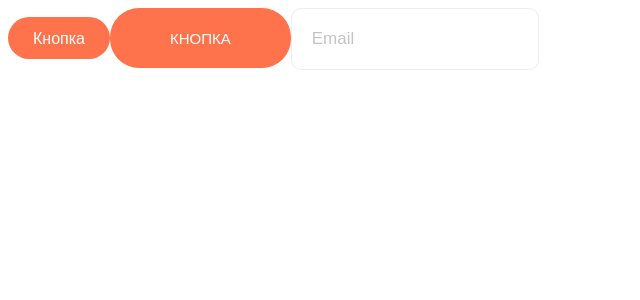
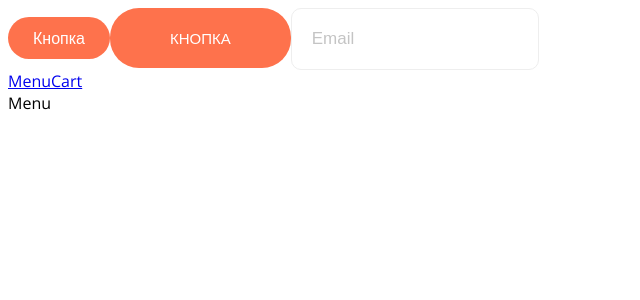
Before and after one commit to kixxpy/Pizza-app, a React (Vite) app: page / in a window 1280 px wide. Shown: the top 300 px of the page, without its empty margins (0-640 px from the left). Built offline with nearby package versions, Linux system fonts and the light colour scheme.

Commit message:
Настройка роутинга

```diff
--- a/src/App.tsx
+++ b/src/App.tsx
@@ -1,5 +1,7 @@
 import Button from './components/Button/Button';
-import Input from './components/Input/Input'
+import Input from './components/Input/Input';
+
+
 
 function App() {
 	return (
--- /dev/null
+++ b/src/layout/Menu/Menu.tsx
@@ -0,0 +1,15 @@
+import { Link, Outlet } from 'react-router-dom';
+
+export function Layout() {
+	return (
+		<div>
+			<div>
+				<Link to='/'>Menu</Link>
+				<Link to='/cart'>Cart</Link>
+			</div>
+			<div>
+				<Outlet/>
+			</div>
+		</div>
+	)
+}
--- a/src/main.tsx
+++ b/src/main.tsx
@@ -1,10 +1,37 @@
-import React from 'react'
-import ReactDOM from 'react-dom/client'
-import App from './App.tsx'
-import './index.css'
+import React from 'react';
+import ReactDOM from 'react-dom/client';
+import App from './App.tsx';
+import './index.css';
+import { RouterProvider, createBrowserRouter } from 'react-router-dom';
+import { Menu } from './pages/Menu/Menu.tsx'
+import { Cart } from './pages/Cart/Cart.tsx'
+import { Error } from './pages/Error/Error.tsx'
+import { Layout } from './layout/Menu/Menu.tsx'
+
+const router = createBrowserRouter([
+	{
+		path: '/',
+		element: <Layout/>,
+		children: [
+			{
+				path: '/',
+				element: <Menu/>
+			},
+			{
+				path: '/cart',
+				element: <Cart/>
+			}
+		]
+	},
+	{
+		path: '*',
+		element: <Error/>
+	},
+]);
 
 ReactDOM.createRoot(document.getElementById('root')!).render(
-  <React.StrictMode>
-    <App />
-  </React.StrictMode>,
-)
+	<React.StrictMode>
+		<App />
+		<RouterProvider router={router}/>
+	</React.StrictMode>,
+);
--- /dev/null
+++ b/src/pages/Cart/Cart.tsx
@@ -0,0 +1,5 @@
+export function Cart() {
+	return (
+		<>Cart</>
+	)
+}
--- /dev/null
+++ b/src/pages/Error/Error.tsx
@@ -0,0 +1,5 @@
+export function Error () {
+	return (
+		<>Error</>
+	)
+}
--- /dev/null
+++ b/src/pages/Menu/Menu.tsx
@@ -0,0 +1,5 @@
+export function Menu() {
+	return (
+		<>Menu</>
+	)
+}
```
